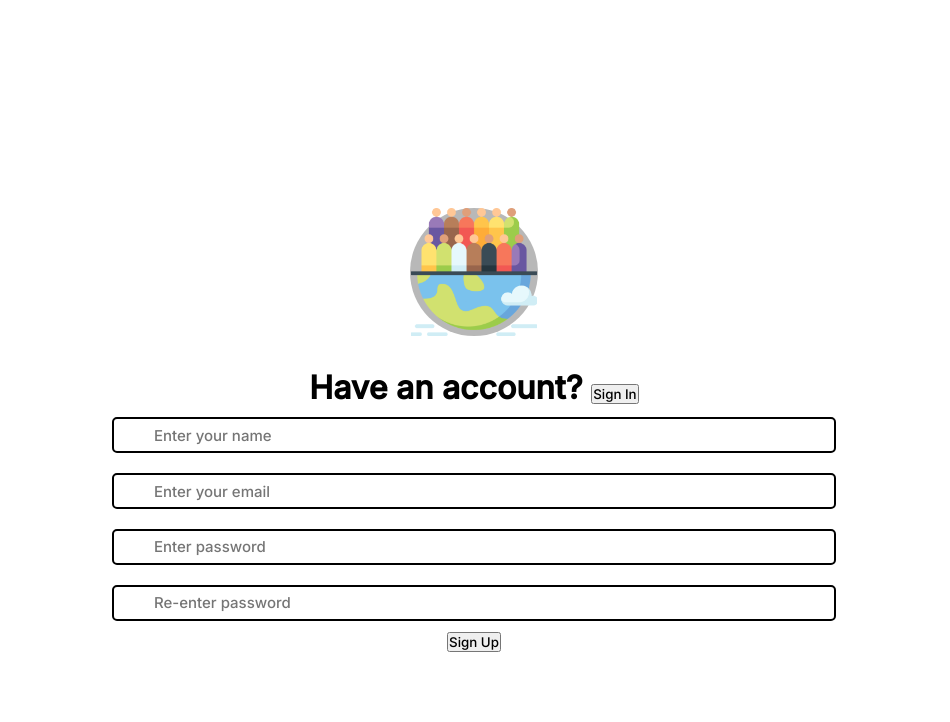
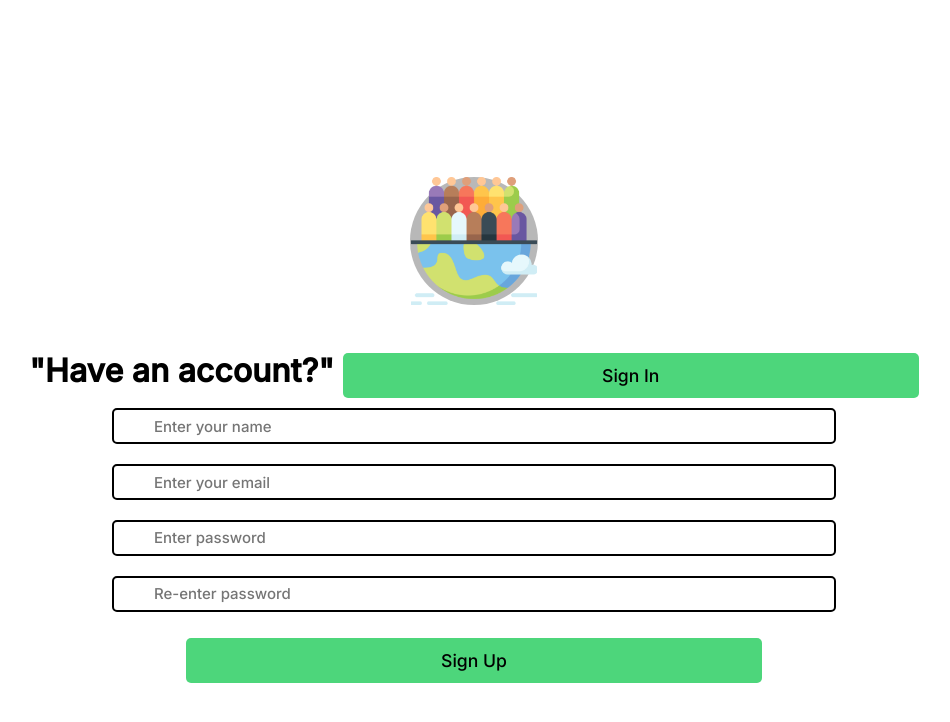
Before and after one commit to uwitdat/hackathon-immigrow-react, a React (Create React App) app: page /signup in a window 1280 px wide. Both pictures are taken after a click on the button "Register". Shown: the top 722 px of the page, without its empty margins (166-1116 px from the left). Built offline with nearby package versions, Linux system fonts and the light colour scheme.

Commit message:
btn styled

```diff
--- a/src/components/AuthPage/AuthPage.jsx
+++ b/src/components/AuthPage/AuthPage.jsx
@@ -21,9 +21,9 @@ export default class AuthPage extends React.Component {
           )}>
             {this.state.showLogin
               ?
-                            <>Don't have an account? <button className="register">Register</button></>
+              <div>"Don't have an account?" <button className="Signup-btn">Register</button></div>
               :
-                            <>Have an account? <button className="signin">Sign In</button></>
+              <div>"Have an account?" <button className="Signup-btn">Sign In</button></div>
             }</h1>
         </div>
 
--- a/src/components/LoginForm/LoginForm.jsx
+++ b/src/components/LoginForm/LoginForm.jsx
@@ -36,20 +36,20 @@ export default class LoginForm extends Component {
 
         } catch (err) {
             console.log("signup error", err)
-              this.setState({error: 'Login failed! Try again.'});
+            this.setState({ error: 'Login failed! Try again.' });
         }
     }
 
 
-    render(){
-        return(
+    render() {
+        return (
             <div>
                 <form>
 
-                    <input name="email" placeholder="Enter your email" type="text" value={this.state.email} onChange={this.handleChange}  />
+                    <input name="email" placeholder="Enter your email" type="text" value={this.state.email} onChange={this.handleChange} />
                     <input type="password" name="password" placeholder="Enter your password" value={this.state.password} onChange={this.handleChange} />
                     <br></br>
-                    <button onClick={this.handleSignIn } >Sign In</button>
+                    <button className='Signup-btn' onClick={this.handleSignIn} >Sign In</button>
                 </form>
                 <p>{this.state.error}</p>
 
--- a/src/components/SignUpForm/SignUpForm.jsx
+++ b/src/components/SignUpForm/SignUpForm.jsx
@@ -23,8 +23,8 @@ export default class SignUpForm extends Component {
             // 1. POST our new user info to the server
             const fetchResponse = await fetch('/api/users/signup', {
                 method: 'POST',
-              headers: {"Content-Type": "application/json"},
-              body: JSON.stringify({name: this.state.name, email: this.state.email, password: this.state.password,})
+                headers: { "Content-Type": "application/json" },
+                body: JSON.stringify({ name: this.state.name, email: this.state.email, password: this.state.password, })
             })
 
             // 2. Check "fetchResponse.ok". False means status code was 4xx from the server/controller action
@@ -38,28 +38,28 @@ export default class SignUpForm extends Component {
 
         } catch (err) {
             console.log("signup error", err)
-              this.setState({error: 'Signup failed! Try again'});
+            this.setState({ error: 'Signup failed! Try again' });
         }
     }
 
 
 
-    render(){
+    render() {
         const disable = this.state.password !== this.state.confirm;
-        return(
+        return (
             <div>
                 <form>
 
-                        <input name="name" type="text" placeholder="Enter your name" value={this.state.name} onChange={this.handleChange}  />
+                    <input name="name" type="text" placeholder="Enter your name" value={this.state.name} onChange={this.handleChange} />
 
-                        <input name="email" type="text" placeholder="Enter your email" value={this.state.email} onChange={this.handleChange}  />
+                    <input name="email" type="text" placeholder="Enter your email" value={this.state.email} onChange={this.handleChange} />
 
                     <input name="password" type="password" placeholder="Enter password" value={this.state.password} onChange={this.handleChange} />
 
                     <input name="confirm" type="password" placeholder="Re-enter password" value={this.state.confirm} onChange={this.handleChange} />
 
                     <br></br>
-                    <button onClick={this.handleSignUp} disabled={disable} >Sign Up</button>
+                    <button className='Signup-btn' onClick={this.handleSignUp} disabled={disable} >Sign Up</button>
                 </form>
 
                 <p>{this.state.error}</p>
--- a/src/styles.css
+++ b/src/styles.css
@@ -29,3 +29,7 @@ body {
 .goog-te-banner-frame {
   visibility: hidden !important;
 }
+
+.register {
+  padding: 0.2 1rem;
+}
```
Lines whose indentation alone changed are shown as unchanged.
